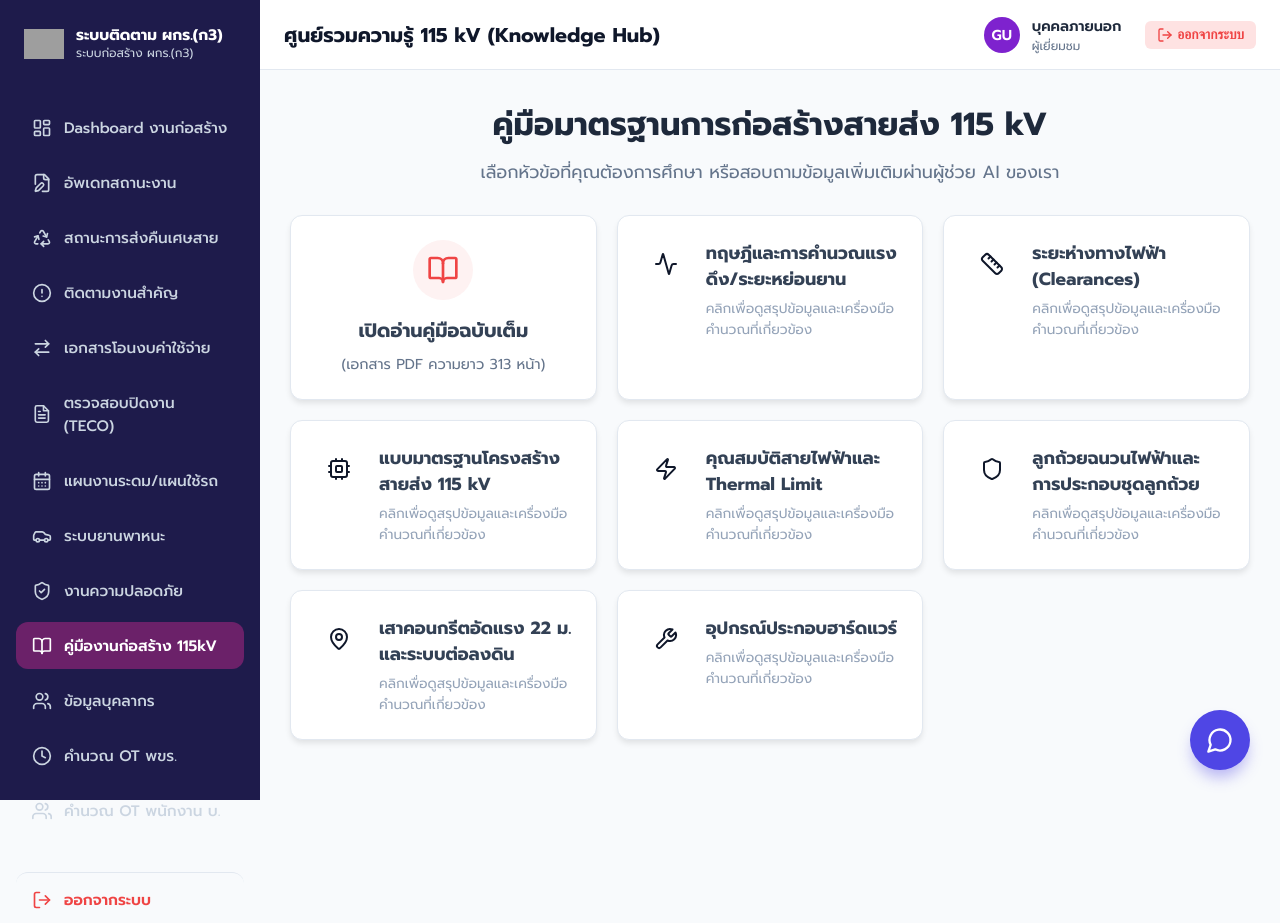
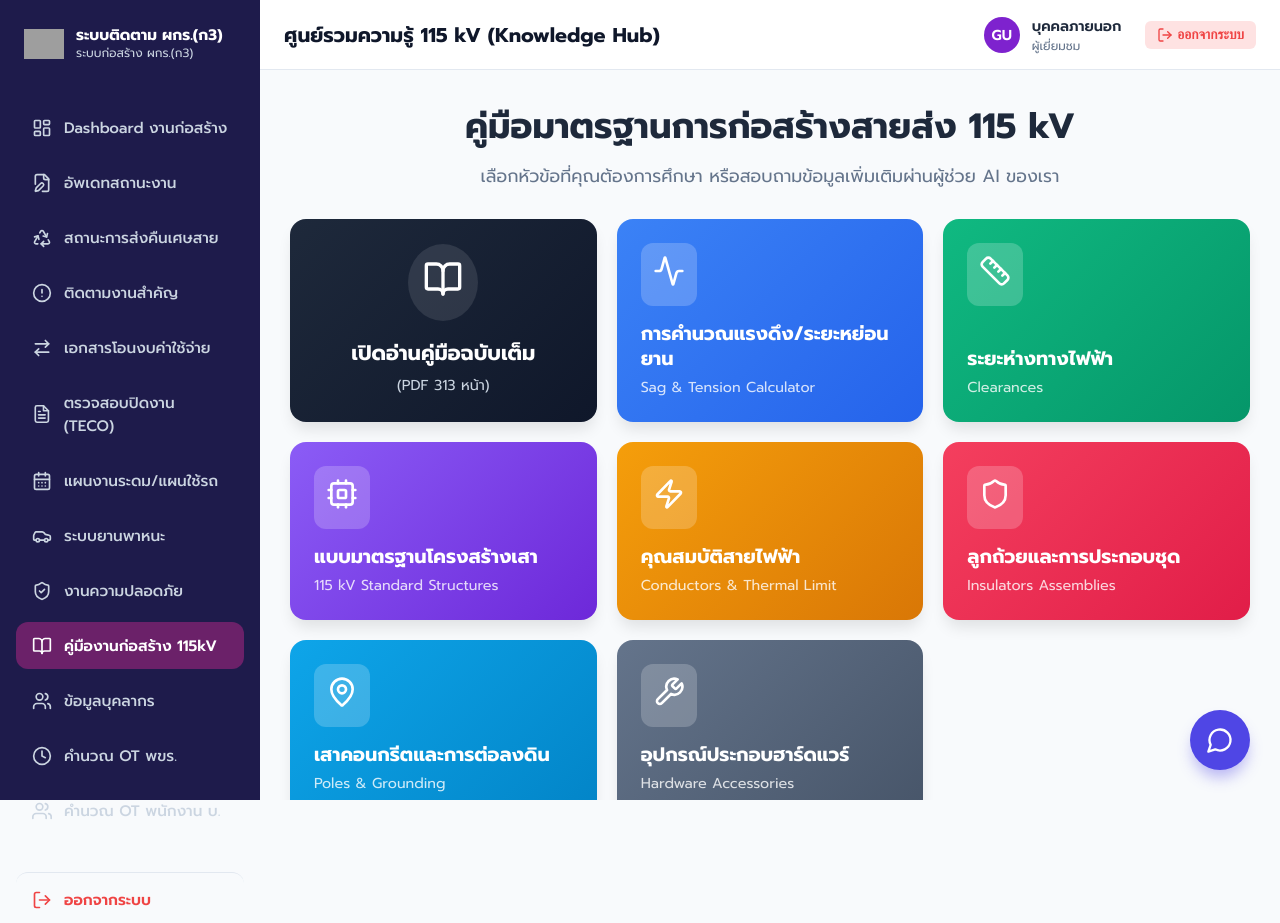
Before and after one commit to superninkub-cloud/pea-construction-app, a Next.js app: page /guide in a window 1280 px wide. Both pictures are taken after a click on the button "เข้าใช้งานโหมดผู้เยี่ยมชม (ดูเท่านั้น)". Built offline with nearby package versions, Linux system fonts and the light colour scheme; grey boxes are pictures that could not be loaded.

Commit message:
feat: make guide cards colorful and handle component rendering

```diff
--- a/app/guide/page.tsx
+++ b/app/guide/page.tsx
@@ -3,6 +3,14 @@ import React, { useState, useRef, useEffect } from "react";
 import TopBar from "../components/TopBar";
 import ReactMarkdown from "react-markdown";
 import { MessageCircle, X, Activity, Ruler, Cpu, Zap, Shield, MapPin, Wrench, BookOpen } from "lucide-react";
+
+import SagTension from "./components/SagTension";
+import Clearances from "./components/Clearances";
+import Structures from "./components/Structures";
+import Conductors from "./components/Conductors";
+import Insulators from "./components/Insulators";
+import PolesGrounding from "./components/PolesGrounding";
+import Hardware from "./components/Hardware";
 
 export default function GuidePage() {
   const [isChatOpen, setIsChatOpen] = useState(false);
@@ -60,14 +68,42 @@ export default function GuidePage() {
   };
 
   const topics = [
-    { id: "sag", title: "ทฤษฎีและการคำนวณแรงดึง/ระยะหย่อนยาน", icon: <Activity size={24} />, color: "bg-blue-100 text-blue-700" },
-    { id: "clearance", title: "ระยะห่างทางไฟฟ้า (Clearances)", icon: <Ruler size={24} />, color: "bg-emerald-100 text-emerald-700" },
-    { id: "structure", title: "แบบมาตรฐานโครงสร้างสายส่ง 115 kV", icon: <Cpu size={24} />, color: "bg-purple-100 text-purple-700" },
-    { id: "conductor", title: "คุณสมบัติสายไฟฟ้าและ Thermal Limit", icon: <Zap size={24} />, color: "bg-amber-100 text-amber-700" },
-    { id: "insulator", title: "ลูกถ้วยฉนวนไฟฟ้าและการประกอบชุดลูกถ้วย", icon: <Shield size={24} />, color: "bg-rose-100 text-rose-700" },
-    { id: "pole", title: "เสาคอนกรีตอัดแรง 22 ม. และระบบต่อลงดิน", icon: <MapPin size={24} />, color: "bg-teal-100 text-teal-700" },
-    { id: "hardware", title: "อุปกรณ์ประกอบฮาร์ดแวร์", icon: <Wrench size={24} />, color: "bg-slate-100 text-slate-700" },
+    { id: "sag", title: "การคำนวณแรงดึง/ระยะหย่อนยาน", desc: "Sag & Tension Calculator", icon: <Activity size={32} />, bg: "linear-gradient(135deg, #3b82f6 0%, #2563eb 100%)", color: "white" },
+    { id: "clearance", title: "ระยะห่างทางไฟฟ้า", desc: "Clearances", icon: <Ruler size={32} />, bg: "linear-gradient(135deg, #10b981 0%, #059669 100%)", color: "white" },
+    { id: "structure", title: "แบบมาตรฐานโครงสร้างเสา", desc: "115 kV Standard Structures", icon: <Cpu size={32} />, bg: "linear-gradient(135deg, #8b5cf6 0%, #6d28d9 100%)", color: "white" },
+    { id: "conductor", title: "คุณสมบัติสายไฟฟ้า", desc: "Conductors & Thermal Limit", icon: <Zap size={32} />, bg: "linear-gradient(135deg, #f59e0b 0%, #d97706 100%)", color: "white" },
+    { id: "insulator", title: "ลูกถ้วยและการประกอบชุด", desc: "Insulators Assemblies", icon: <Shield size={32} />, bg: "linear-gradient(135deg, #f43f5e 0%, #e11d48 100%)", color: "white" },
+    { id: "pole", title: "เสาคอนกรีตและการต่อลงดิน", desc: "Poles & Grounding", icon: <MapPin size={32} />, bg: "linear-gradient(135deg, #0ea5e9 0%, #0284c7 100%)", color: "white" },
+    { id: "hardware", title: "อุปกรณ์ประกอบฮาร์ดแวร์", desc: "Hardware Accessories", icon: <Wrench size={32} />, bg: "linear-gradient(135deg, #64748b 0%, #475569 100%)", color: "white" },
   ];
+
+  const renderContent = () => {
+    switch (selectedTopic) {
+      case "full-pdf":
+        return (
+          <iframe
+            src="https://pea-foundation-guide-c4e3.vercel.app/"
+            style={{ width: "100%", height: "100%", border: "none" }}
+            title="คู่มืองานก่อสร้าง 115kV"
+            allowFullScreen
+          />
+        );
+      case "sag": return <SagTension />;
+      case "clearance": return <Clearances />;
+      case "structure": return <Structures />;
+      case "conductor": return <Conductors />;
+      case "insulator": return <Insulators />;
+      case "pole": return <PolesGrounding />;
+      case "hardware": return <Hardware />;
+      default: return null;
+    }
+  };
+
+  const getTopicTitle = () => {
+    if (selectedTopic === "full-pdf") return "คู่มือฉบับเต็ม";
+    const topic = topics.find(t => t.id === selectedTopic);
+    return topic ? topic.title : "";
+  };
 
   return (
     <div style={{ height: "100%", display: "flex", flexDirection: "column", backgroundColor: "#f8fafc", position: "relative" }}>
@@ -77,61 +113,60 @@ export default function GuidePage() {
         <div style={{ maxWidth: "1200px", margin: "0 auto" }}>
 
           <div style={{ marginBottom: "30px", textAlign: "center" }}>
-            <h1 style={{ fontSize: "2rem", color: "#1e293b", marginBottom: "10px", fontWeight: "bold" }}>คู่มือมาตรฐานการก่อสร้างสายส่ง 115 kV</h1>
+            <h1 style={{ fontSize: "2.2rem", color: "#1e293b", marginBottom: "10px", fontWeight: "800" }}>คู่มือมาตรฐานการก่อสร้างสายส่ง 115 kV</h1>
             <p style={{ color: "#64748b", fontSize: "1.1rem" }}>เลือกหัวข้อที่คุณต้องการศึกษา หรือสอบถามข้อมูลเพิ่มเติมผ่านผู้ช่วย AI ของเรา</p>
           </div>
 
           {!selectedTopic ? (
-            <div style={{ display: "grid", gridTemplateColumns: "repeat(auto-fit, minmax(300px, 1fr))", gap: "20px" }}>
+            <div style={{ display: "grid", gridTemplateColumns: "repeat(auto-fit, minmax(280px, 1fr))", gap: "20px" }}>
               {/* PDF Full Guide Card */}
               <div
                 onClick={() => setSelectedTopic("full-pdf")}
-                style={{ backgroundColor: "white", borderRadius: "12px", padding: "24px", boxShadow: "0 4px 6px -1px rgba(0, 0, 0, 0.1)", cursor: "pointer", display: "flex", flexDirection: "column", alignItems: "center", justifyContent: "center", transition: "transform 0.2s, box-shadow 0.2s", border: "1px solid #e2e8f0" }}
-                onMouseEnter={(e) => { e.currentTarget.style.transform = "translateY(-5px)"; e.currentTarget.style.boxShadow = "0 10px 15px -3px rgba(0, 0, 0, 0.1)"; }}
-                onMouseLeave={(e) => { e.currentTarget.style.transform = "translateY(0)"; e.currentTarget.style.boxShadow = "0 4px 6px -1px rgba(0, 0, 0, 0.1)"; }}
+                style={{ background: "linear-gradient(135deg, #1e293b 0%, #0f172a 100%)", color: "white", borderRadius: "16px", padding: "24px", cursor: "pointer", display: "flex", flexDirection: "column", alignItems: "center", justifyContent: "center", transition: "transform 0.2s, box-shadow 0.2s", boxShadow: "0 10px 15px -3px rgba(0,0,0,0.1)" }}
+                onMouseEnter={(e) => { e.currentTarget.style.transform = "translateY(-5px) scale(1.02)"; e.currentTarget.style.boxShadow = "0 20px 25px -5px rgba(0,0,0,0.2)"; }}
+                onMouseLeave={(e) => { e.currentTarget.style.transform = "translateY(0) scale(1)"; e.currentTarget.style.boxShadow = "0 10px 15px -3px rgba(0,0,0,0.1)"; }}
               >
-                <div style={{ width: "60px", height: "60px", borderRadius: "50%", display: "flex", alignItems: "center", justifyContent: "center", marginBottom: "16px", backgroundColor: "#fef2f2", color: "#ef4444" }}>
-                  <BookOpen size={32} />
+                <div style={{ padding: "15px", backgroundColor: "rgba(255,255,255,0.1)", borderRadius: "50%", marginBottom: "16px" }}>
+                  <BookOpen size={40} />
                 </div>
-                <h3 style={{ fontSize: "1.2rem", fontWeight: "bold", color: "#334155", textAlign: "center" }}>เปิดอ่านคู่มือฉบับเต็ม</h3>
-                <p style={{ color: "#64748b", textAlign: "center", marginTop: "8px", fontSize: "0.9rem" }}>(เอกสาร PDF ความยาว 313 หน้า)</p>
+                <h3 style={{ fontSize: "1.3rem", fontWeight: "bold", textAlign: "center", marginBottom: "5px" }}>เปิดอ่านคู่มือฉบับเต็ม</h3>
+                <p style={{ color: "#cbd5e1", textAlign: "center", fontSize: "0.9rem", margin: 0 }}>(PDF 313 หน้า)</p>
               </div>
 
               {topics.map((topic) => (
                 <div
                   key={topic.id}
-                  onClick={() => alert("กำลังพัฒนาฟีเจอร์สำหรับหัวข้อ: " + topic.title)}
-                  style={{ backgroundColor: "white", borderRadius: "12px", padding: "24px", boxShadow: "0 4px 6px -1px rgba(0, 0, 0, 0.1)", cursor: "pointer", display: "flex", alignItems: "flex-start", gap: "16px", transition: "transform 0.2s, box-shadow 0.2s", border: "1px solid #e2e8f0" }}
-                  onMouseEnter={(e) => { e.currentTarget.style.transform = "translateY(-4px)"; e.currentTarget.style.boxShadow = "0 10px 15px -3px rgba(0, 0, 0, 0.1)"; }}
-                  onMouseLeave={(e) => { e.currentTarget.style.transform = "translateY(0)"; e.currentTarget.style.boxShadow = "0 4px 6px -1px rgba(0, 0, 0, 0.1)"; }}
+                  onClick={() => setSelectedTopic(topic.id)}
+                  style={{ background: topic.bg, color: topic.color, borderRadius: "16px", padding: "24px", cursor: "pointer", display: "flex", flexDirection: "column", alignItems: "flex-start", justifyContent: "space-between", minHeight: "160px", transition: "transform 0.2s, box-shadow 0.2s", boxShadow: "0 10px 15px -3px rgba(0,0,0,0.1)" }}
+                  onMouseEnter={(e) => { e.currentTarget.style.transform = "translateY(-5px) scale(1.02)"; e.currentTarget.style.boxShadow = "0 20px 25px -5px rgba(0,0,0,0.2)"; }}
+                  onMouseLeave={(e) => { e.currentTarget.style.transform = "translateY(0) scale(1)"; e.currentTarget.style.boxShadow = "0 10px 15px -3px rgba(0,0,0,0.1)"; }}
                 >
-                  <div className={topic.color} style={{ width: "48px", height: "48px", borderRadius: "12px", display: "flex", alignItems: "center", justifyContent: "center", flexShrink: 0 }}>
+                  <div style={{ padding: "12px", backgroundColor: "rgba(255,255,255,0.2)", borderRadius: "12px", marginBottom: "16px" }}>
                     {topic.icon}
                   </div>
                   <div>
-                    <h3 style={{ fontSize: "1.1rem", fontWeight: "bold", color: "#334155", marginBottom: "6px" }}>{topic.title}</h3>
-                    <p style={{ color: "#94a3b8", fontSize: "0.85rem" }}>คลิกเพื่อดูสรุปข้อมูลและเครื่องมือคำนวณที่เกี่ยวข้อง</p>
+                    <h3 style={{ fontSize: "1.2rem", fontWeight: "bold", marginBottom: "4px", lineHeight: "1.3" }}>{topic.title}</h3>
+                    <p style={{ color: "rgba(255,255,255,0.8)", fontSize: "0.9rem", margin: 0 }}>{topic.desc}</p>
                   </div>
                 </div>
               ))}
             </div>
           ) : (
-            <div style={{ height: "calc(100vh - 180px)", display: "flex", flexDirection: "column", backgroundColor: "white", borderRadius: "12px", overflow: "hidden", boxShadow: "0 4px 6px -1px rgba(0, 0, 0, 0.1)", border: "1px solid #e2e8f0" }}>
-              <div style={{ padding: "15px 20px", borderBottom: "1px solid #e2e8f0", display: "flex", justifyContent: "space-between", alignItems: "center", backgroundColor: "#f8fafc" }}>
-                <h2 style={{ fontSize: "1.2rem", fontWeight: "bold", color: "#334155", margin: 0 }}>คู่มือฉบับเต็ม</h2>
-                <button
-                  onClick={() => setSelectedTopic(null)}
-                  style={{ padding: "6px 12px", backgroundColor: "#ef4444", color: "white", border: "none", borderRadius: "6px", cursor: "pointer", fontWeight: "bold", fontSize: "0.9rem" }}
-                >
-                  ย้อนกลับ
-                </button>
+            <div style={{ display: "flex", flexDirection: "column", backgroundColor: "white", borderRadius: "16px", overflow: "hidden", boxShadow: "0 10px 15px -3px rgba(0, 0, 0, 0.1)", border: "1px solid #e2e8f0" }}>
+              <div style={{ padding: "15px 24px", borderBottom: "1px solid #e2e8f0", display: "flex", justifyContent: "space-between", alignItems: "center", backgroundColor: "#f8fafc" }}>
+                <h2 style={{ fontSize: "1.3rem", fontWeight: "bold", color: "#1e293b", margin: 0, display: "flex", alignItems: "center", gap: "10px" }}>
+                  <button
+                    onClick={() => setSelectedTopic(null)}
+                    style={{ background: "transparent", border: "none", cursor: "pointer", display: "flex", alignItems: "center", color: "#64748b", padding: "5px" }}
+                  >
+                    <svg width="24" height="24" viewBox="0 0 24 24" fill="none" stroke="currentColor" strokeWidth="2" strokeLinecap="round" strokeLinejoin="round"><polyline points="15 18 9 12 15 6"></polyline></svg>
+                  </button>
+                  {getTopicTitle()}
+                </h2>
               </div>
-              <iframe
-                src="https://pea-foundation-guide-c4e3.vercel.app/"
-                style={{ width: "100%", height: "100%", border: "none" }}
-                title="คู่มืองานก่อสร้าง 115kV"
-                allowFullScreen
-              />
+              <div style={{ height: "calc(100vh - 220px)", overflowY: "auto" }}>
+                {renderContent()}
+              </div>
             </div>
           )}
 
```
